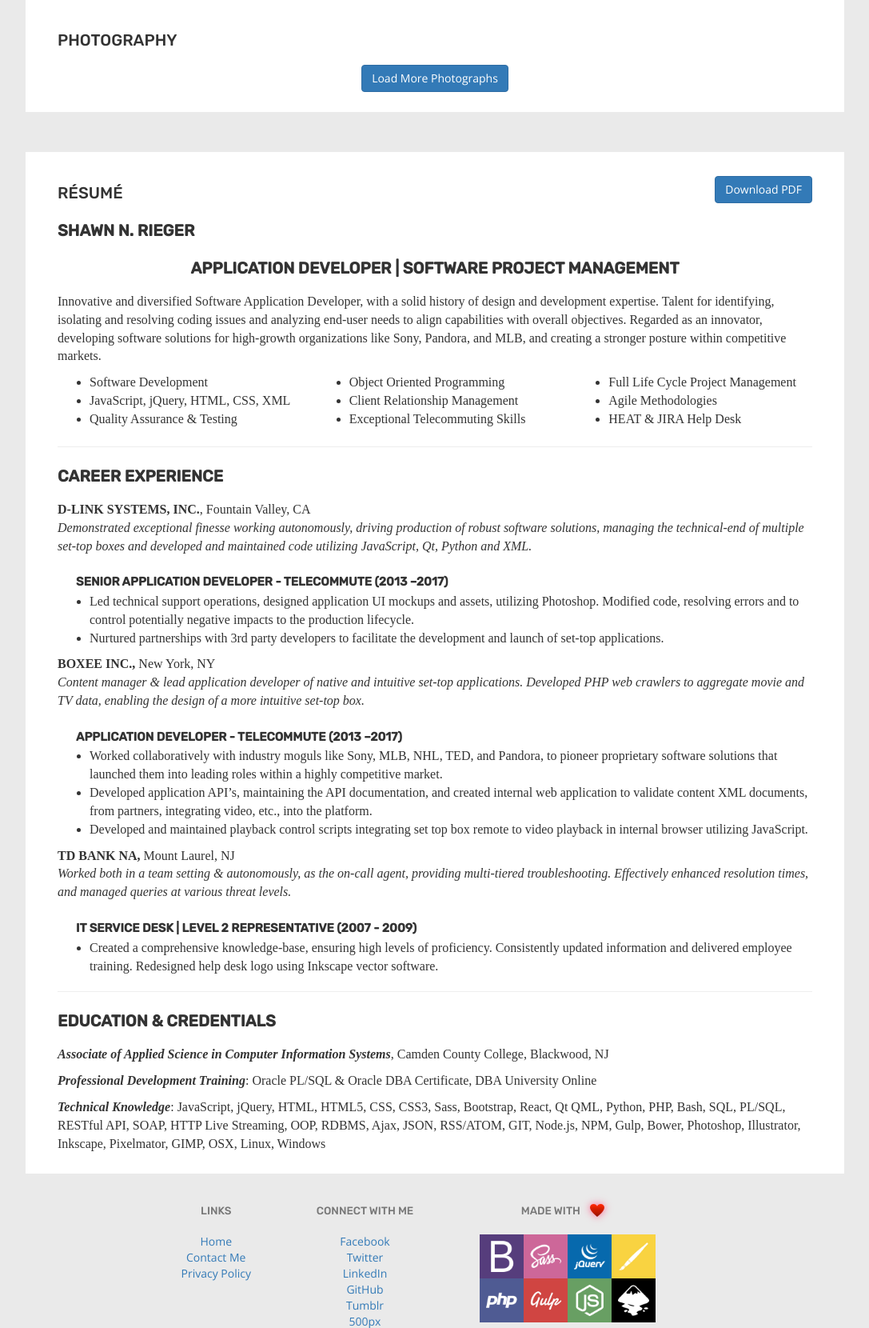
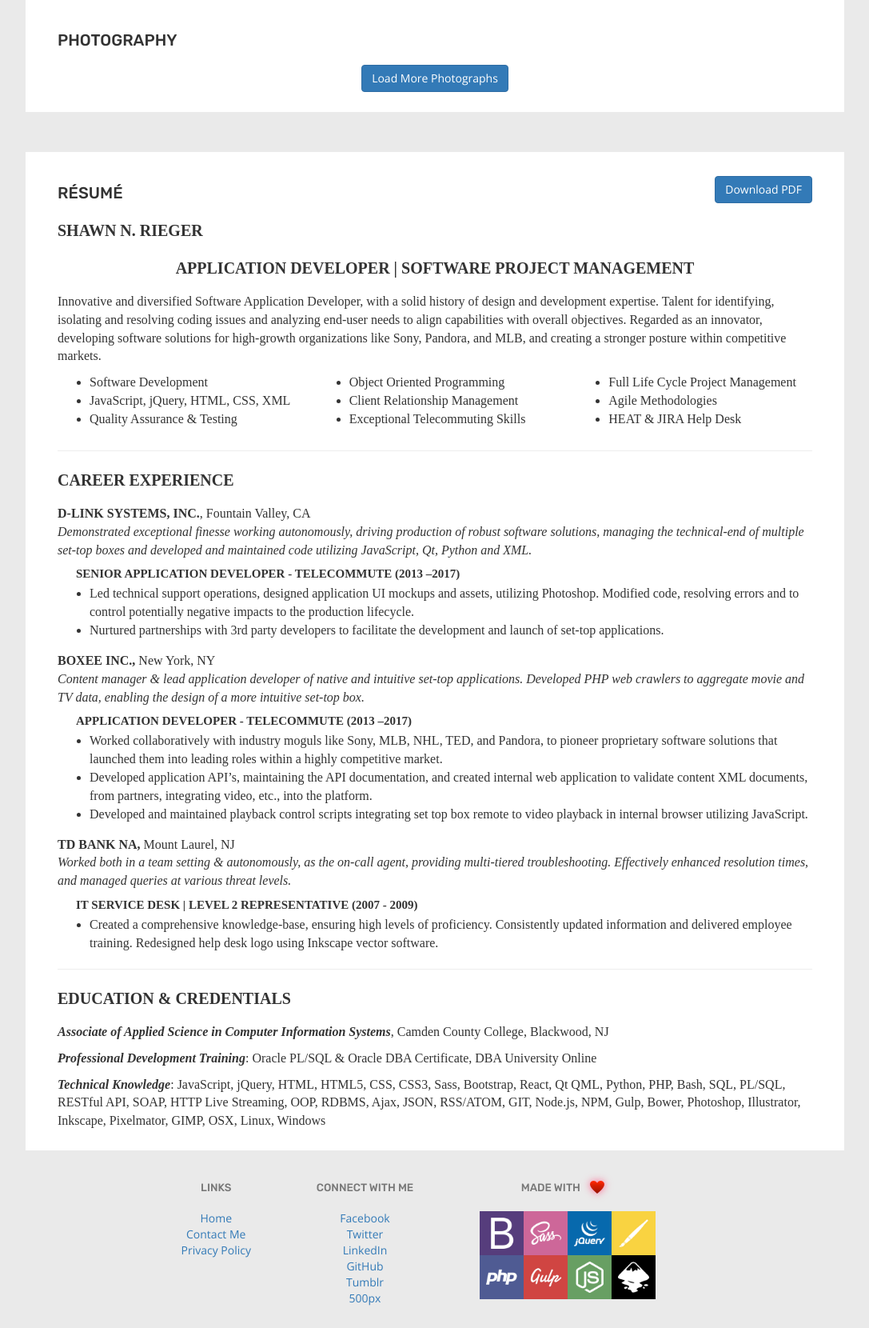
Before and after one commit to riegersn/shawnrieger, a PHP site: page / in a window 1280 px wide. Shown: the part 3762-5422 px from the top of the page at 80% size, without its empty margins (96-1183 px from the left). Run offline with PHP 8.4, Linux system fonts and the light colour scheme; style sheets or scripts are compiled from the project's sources; some libraries are stand-ins or nearby versions.

Commit message:
use resume font for headers, fix margins

```diff
--- a/sass/partials/_resume.scss
+++ b/sass/partials/_resume.scss
@@ -4,18 +4,20 @@
   hr:first-of-type {
     margin-top: 12px;
   }
+  ul {
+    margin-bottom: 15px;
+  }
 }
 
 .resume-header {
   font-size: 20px;
   font-weight: bold;
+  font-family: $_font_resume;
 }
 
 .resume-job-title {
-  font-size: 15px;
-  font-weight: bold;
-  margin-bottom: 5px;
-  padding-left: 23px;
+  font: bold 15px $_font_resume;
+  margin: 10px 0 5px 23px;
 }
 
 .resume-download-btn {
```
